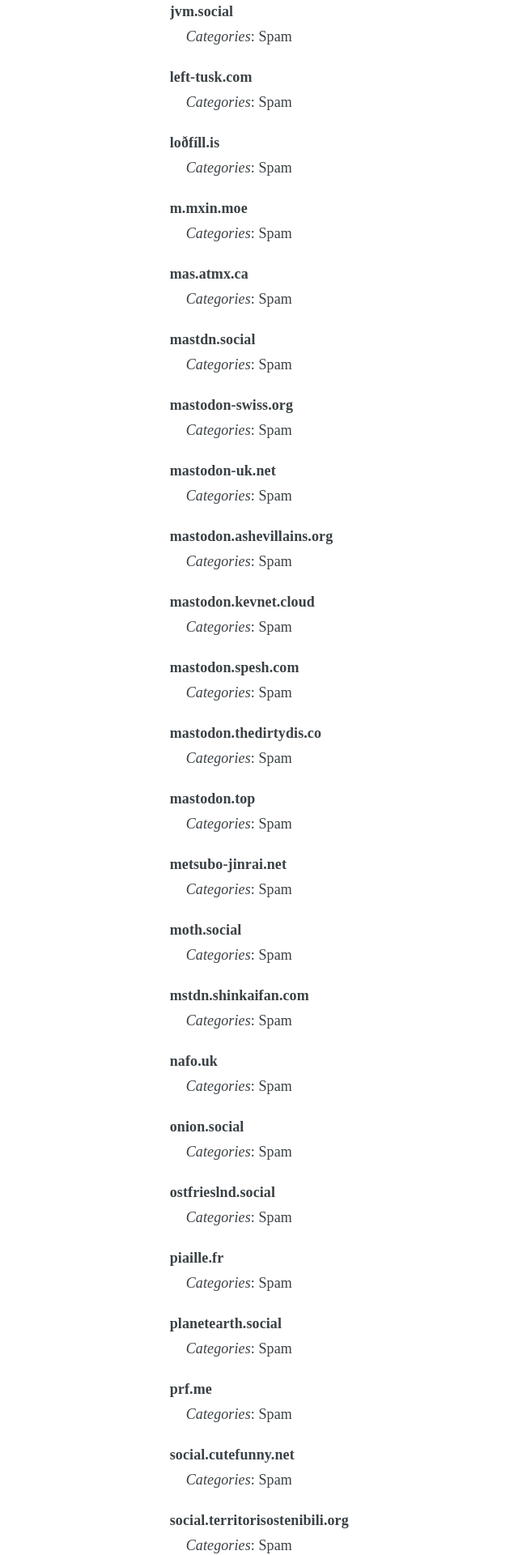
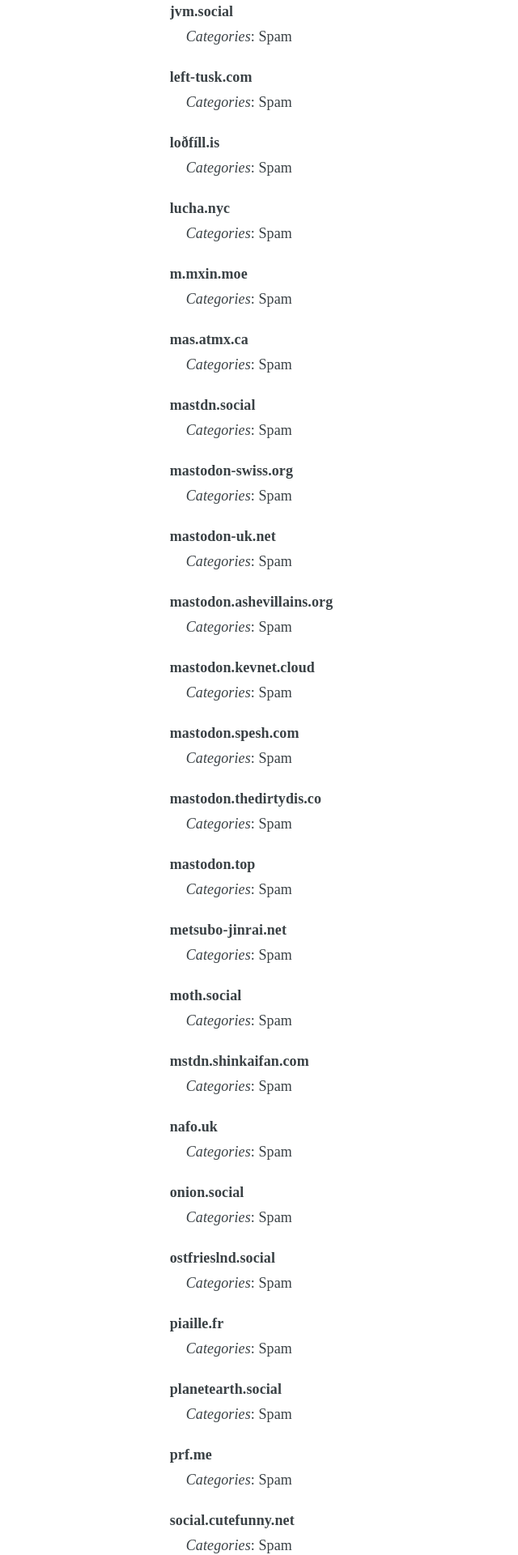
Before and after one commit to chaossocial/meta, a Jekyll site: the page built from federation.md, in a window 1280 px wide. Shown: the part 2126-4046 px from the top of the page at 81% size, without its empty margins (220-860 px from the left). Built offline with Jekyll 4.4.1, drawn with Linux system fonts in a browser that asks for light colours.

Commit message:
Limit lucha.nyc

```diff
--- a/_data/limited_instances.json
+++ b/_data/limited_instances.json
@@ -142,6 +142,15 @@
   },
   {
     "instance": "loðfíll.is",
+    "tags": [
+      "SPAM"
+    ],
+    "receipts": [],
+    "comment_en": "",
+    "comment_de": ""
+  },
+  {
+    "instance": "lucha.nyc",
     "tags": [
       "SPAM"
     ],
```
